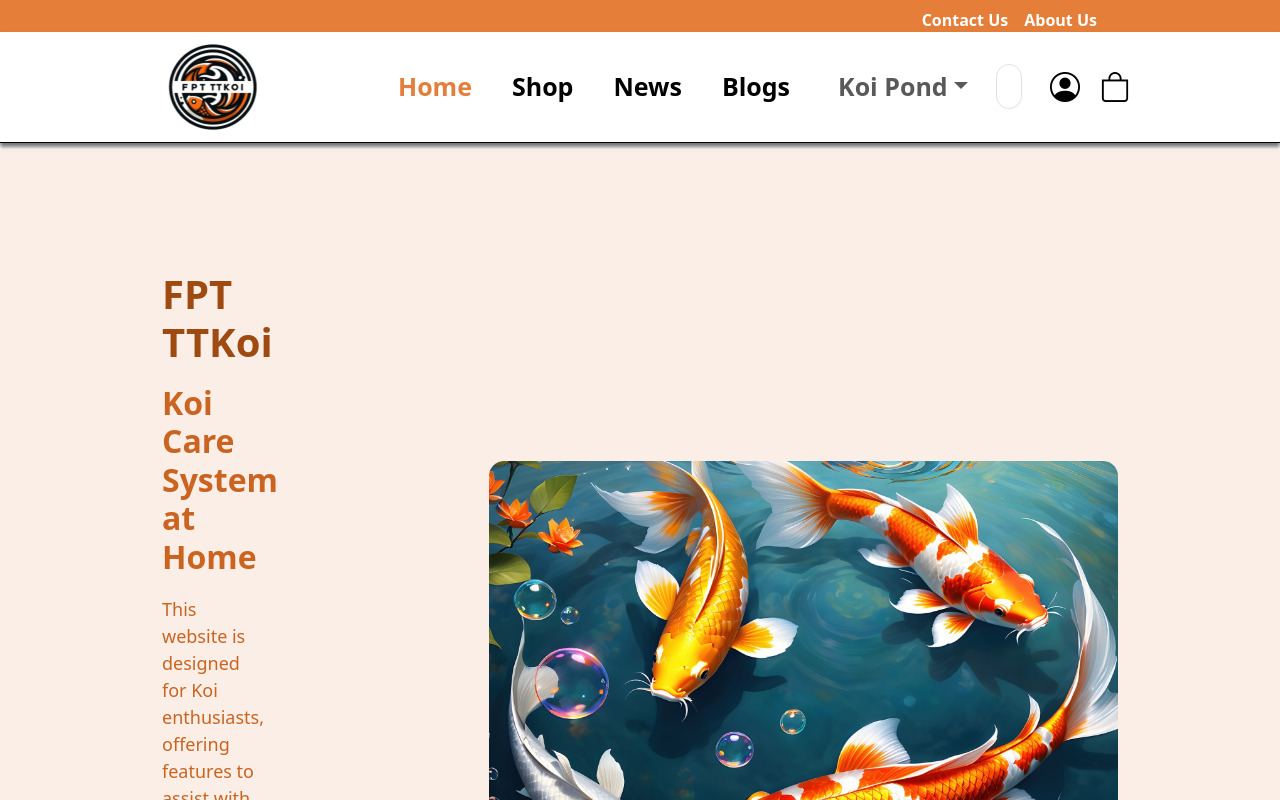
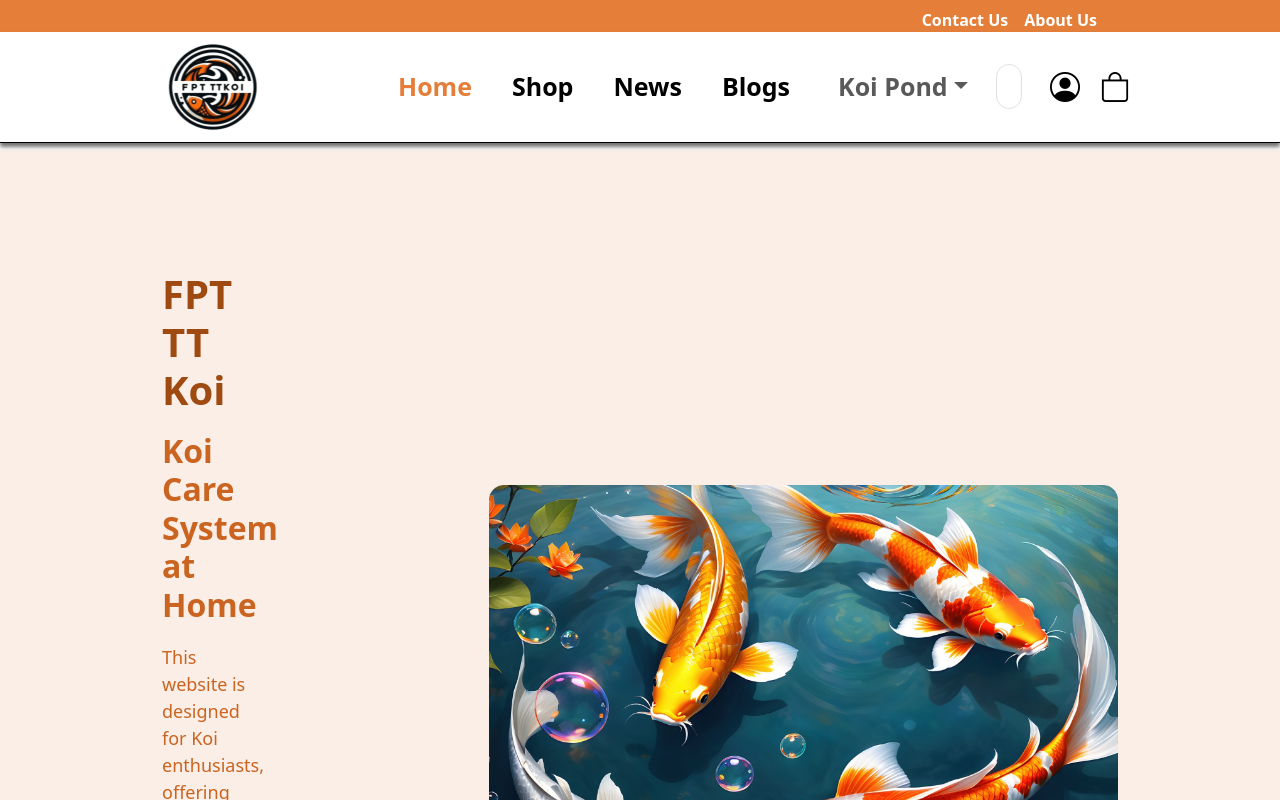
Before and after one commit to lvppaul/KoiCareSystemAtHome, a React (Create React App) app in the folder Frontend/: page / in a window 1280 px wide. Shown: the top 800 px of the page. Built offline with nearby package versions, Linux system fonts and the light colour scheme.

Commit message:
update home page

```diff
--- a/Frontend/package.json
+++ b/Frontend/package.json
@@ -6,14 +6,17 @@
     "@testing-library/jest-dom": "^5.17.0",
     "@testing-library/react": "^13.4.0",
     "@testing-library/user-event": "^13.5.0",
+    "axios": "^0.27.2",
     "bootstrap": "^5.3.3",
     "bootstrap-icons": "^1.11.3",
     "react": "^18.3.1",
     "react-bootstrap": "^2.10.4",
     "react-dom": "^18.3.1",
     "react-icons": "^5.3.0",
+    "react-paginate": "^8.1.3",
     "react-router-dom": "^6.26.2",
     "react-scripts": "^5.0.1",
+    "react-toastify": "^9.0.7",
     "web-vitals": "^2.1.4"
   },
   "scripts": {
--- a/Frontend/public/index.html
+++ b/Frontend/public/index.html
@@ -2,19 +2,18 @@
 <html lang="en">
   <head>
     <meta charset="utf-8" />
-    <link rel="icon" href="%PUBLIC_URL%/favicon.ico" />
+    <link rel="icon" href="%PUBLIC_URL%/logo.png" />
     <meta name="viewport" content="width=device-width, initial-scale=1" />
     <meta name="theme-color" content="#000000" />
     <meta
       name="description"
       content="Web site created using create-react-app"
     />
-    <link rel="apple-touch-icon" href="%PUBLIC_URL%/logo192.png" />
     <!--
       manifest.json provides metadata used when your web app is installed on a
       user's mobile device or desktop. See https://developers.google.com/web/fundamentals/web-app-manifest/
     -->
-    <link rel="manifest" href="%PUBLIC_URL%/manifest.json" />
+    <link rel="manifest" href="%PUBLIC_URL%/logo.png" />
     <!--
       Notice the use of %PUBLIC_URL% in the tags above.
       It will be replaced with the URL of the `public` folder during the build.
@@ -24,7 +23,7 @@
       work correctly both with client-side routing and a non-root public URL.
       Learn how to configure a non-root public URL by running `npm run build`.
     -->
-    <title>React App</title>
+    <title>FPT TT Koi</title>
   </head>
   <body>
     <noscript>You need to enable JavaScript to run this app.</noscript>
--- a/Frontend/src/page/Home/Home.css
+++ b/Frontend/src/page/Home/Home.css
@@ -101,4 +101,7 @@
   text-align: left;
   font-weight: bold;
   font-size: 20px;
+  &:hover{
+    text-shadow: rgb(114, 114, 114) 0 4px 4px;
+  }
 }
--- a/Frontend/src/page/Home/Home.jsx
+++ b/Frontend/src/page/Home/Home.jsx
@@ -20,7 +20,7 @@ function Home() {
           <Row className="hero-section">
             <Col md={4} >
             <div className="text-section">
-              <h1>FPT TTKoi</h1>
+              <h1>FPT TT Koi</h1>
               <h2>Koi Care System at Home</h2>
               <p>
                 This website is designed for Koi enthusiasts, offering features to assist with feeding, pond maintenance, and health monitoring, helping ensure your Koi thrive.
```
Also changed, not shown: Frontend/public/logo.png (added), 1 other file (tests, documents, lock files or other folders).
